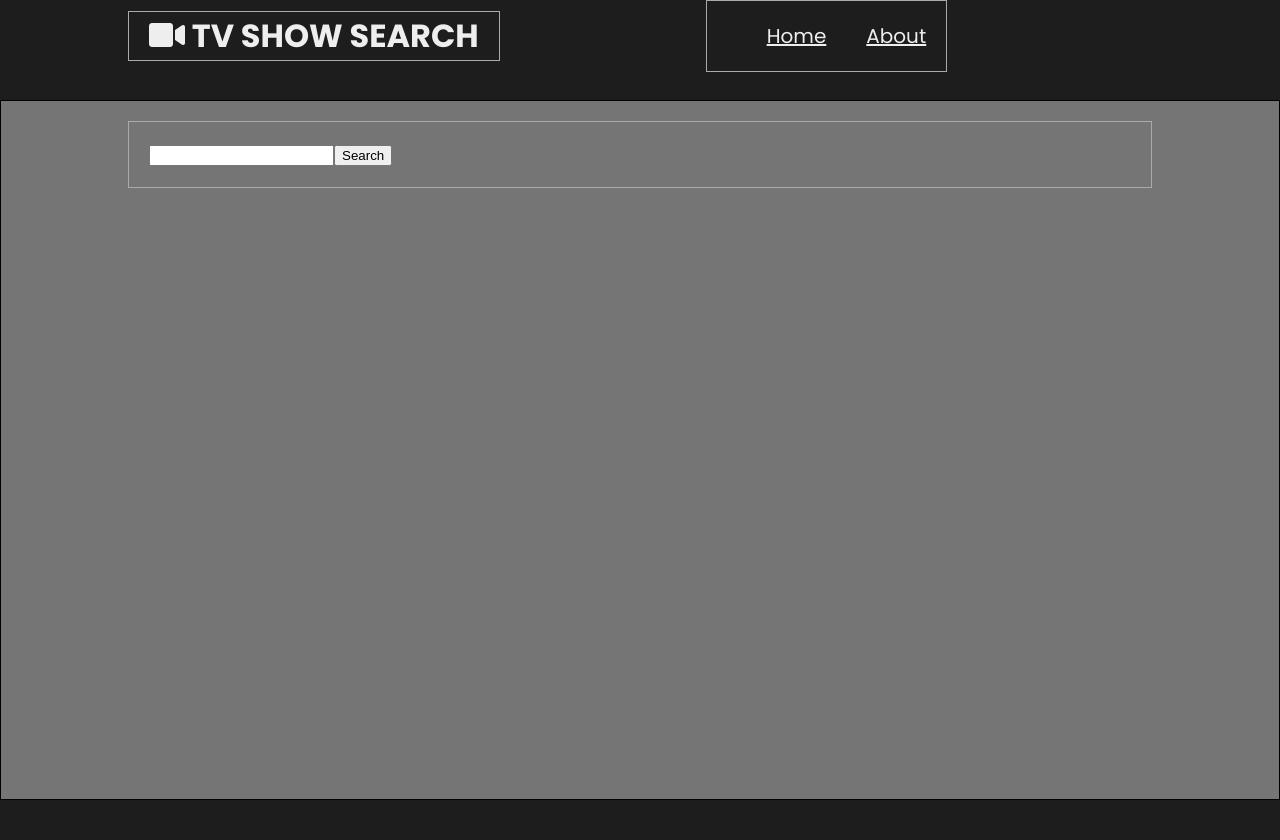
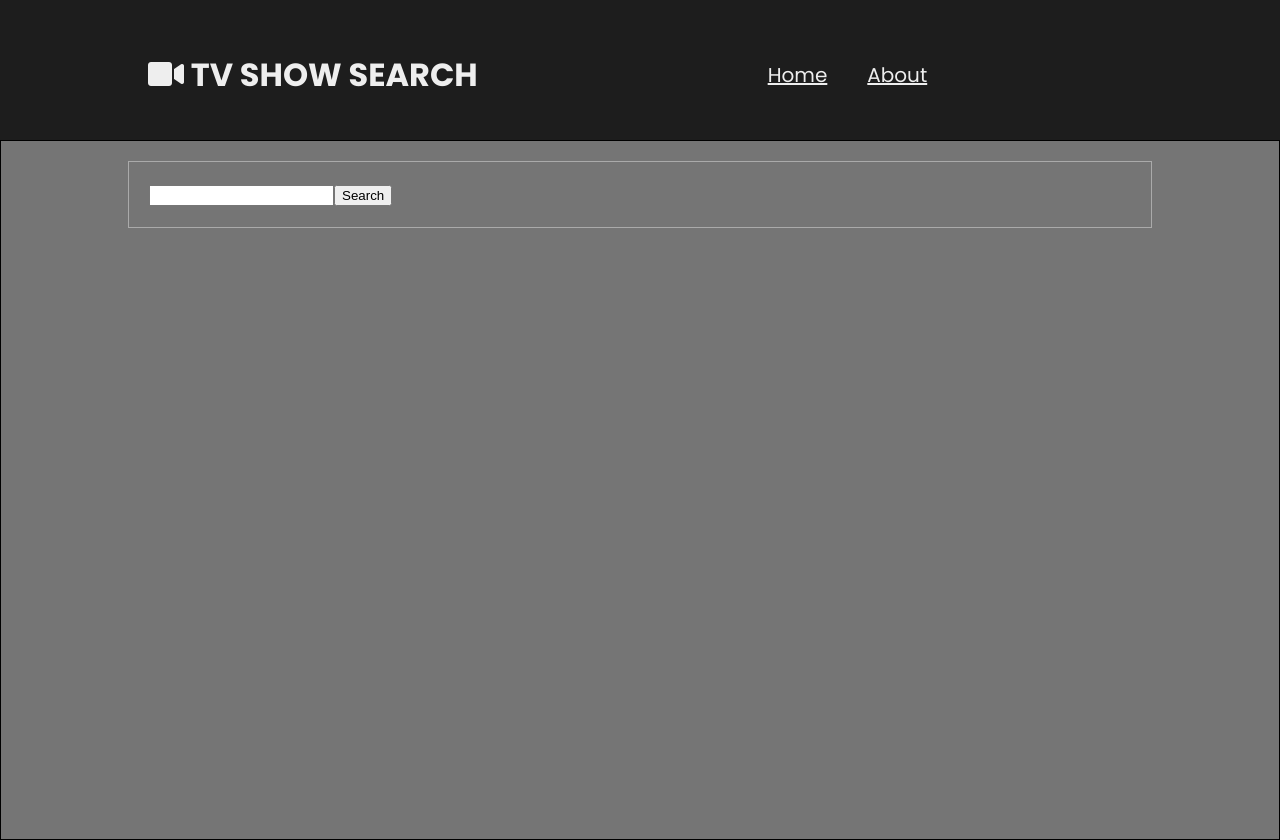
Before and after one commit to danielsuszek/movie-list, a React (Create React App) app: page / in a window 1280 px wide. Before the commit the page ends 800 px from the top, so only its background shows below. Built offline with nearby package versions, Linux system fonts and the light colour scheme.

Commit message:
Styling Header.

```diff
--- a/src/components/Header.module.scss
+++ b/src/components/Header.module.scss
@@ -1,7 +1,7 @@
 @import '../sass/main-import.scss';
 
 .header {
-  margin: 0 auto;
+  margin: 40px auto 0;
   height: $headerHeight;
   width: 80vw;
   // background-color: $dark;
@@ -11,7 +11,7 @@
     justify-content: space-between;
     align-items: center;
     &__logo {
-      @include border($gray);
+      // @include border($gray);
       h3 a {
         padding: 20px;
         font-size: 2rem;
@@ -24,7 +24,7 @@
       }
     }
     &__nav {
-      @include border($gray);
+      // @include border($gray);
       margin-right: 20%;
       ul {
         display: flex;
```
